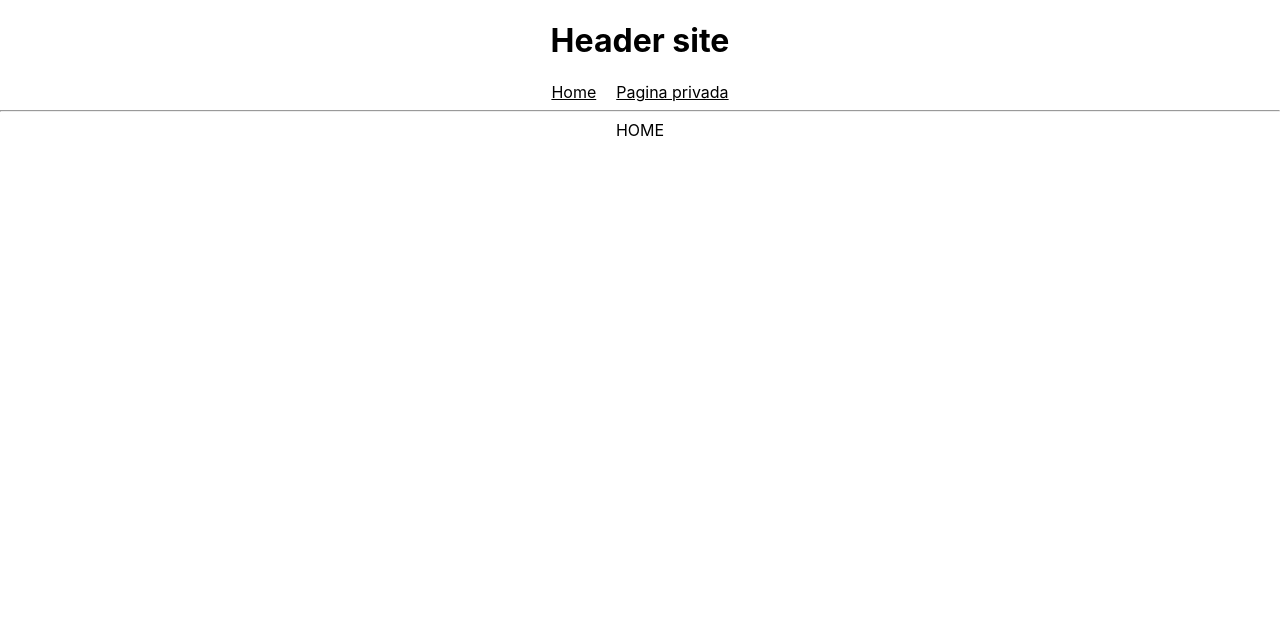
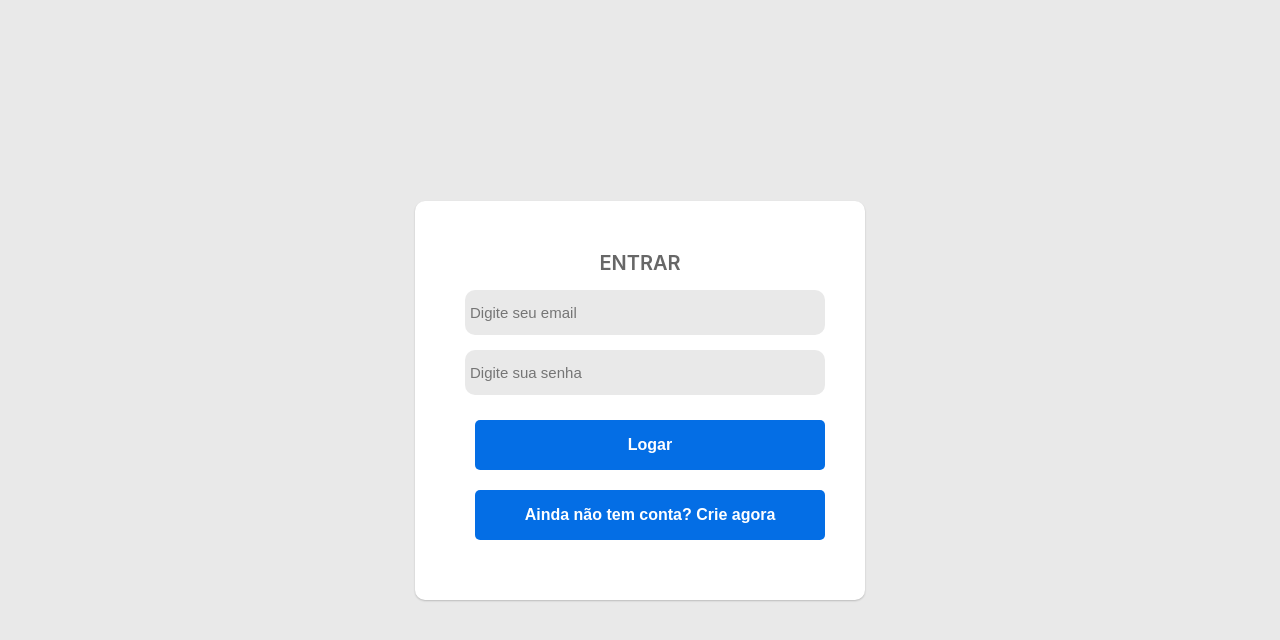
Before and after one commit to mdelmondes/financas, a React (Create React App) app: page / in a window 1280 px wide. Shown: the top 640 px of the page. Built offline with nearby package versions, Linux system fonts and the light colour scheme; no server answers.

Commit message:
Ajustes nas rotas, inclusao de tela de registro (front), aplicado css na tela de login, e ajustado tela principal para quando nao tiver logado, ir para a pagina de login

```diff
--- a/src/App.css
+++ b/src/App.css
@@ -1,5 +1,6 @@
 .App {
   text-align: center;
+  background-color: #e9e9e9;
 }
 
 nav a {
--- a/src/App.tsx
+++ b/src/App.tsx
@@ -5,6 +5,9 @@ import { Home } from './components/Home';
 import { Private } from './components/Private';
 import { RequireAuth } from './contexts/Auth/RequireAuth';
 import { AuthContext } from './contexts/Auth/AuthContext';
+import { Register } from './components/Register';
+import { Login } from './components/Login';
+import { Navbar } from './components/Navbar';
 
 function App() {
   const auth = useContext(AuthContext)
@@ -17,17 +20,16 @@ function App() {
 
   return (
     <div className="App">
-      <header>
-        <h1>Header site</h1>
-        <nav>
-          <Link to="/">Home</Link>
-          <Link to="/private">Pagina privada</Link>
-          {auth.user && <a href="#" onClick={handleLogout}>Sair</a>}
-        </nav>
-      </header>
+      {auth.user && <Navbar/>}
+      {/*
       <hr/>
+     */}
       <Routes>
-        <Route path="/" element={<Home/>} />
+        <Route path="/" element={<Login/>} />
+        <Route path="/login" element={<Login/>} />
+        <Route path="/register" element={<Register/>} />
+        <Route path="*" element={<RequireAuth><Home/></RequireAuth>} />
+        <Route path="/home" element={<RequireAuth><Home/></RequireAuth>} />
         <Route path="/private" element={<RequireAuth><Private/></RequireAuth>} />
       </Routes>
     </div>
--- /dev/null
+++ b/src/components/Login/index.css
@@ -0,0 +1,54 @@
+.div_form_container {
+    width: 100%;
+    height: 100vh;
+    display: flex;
+    gap: 10px;
+    flex-direction: column;
+    align-items: center;
+    justify-content: center;
+}
+
+.class_form_login {
+    gap: 15px;
+    display: flex;
+    justify-content: center;
+    flex-direction: column;
+    width: 100%;
+    box-shadow: 0 1px 2px #0003;
+    max-width: 350px;
+    padding: 50px;
+    border-radius: 10px;
+    background-color: #fff;
+}
+
+.class_form_label {
+    font-size: 20px;
+    font-weight: 600;
+    color: #676767;
+}
+
+.input_form {
+    font-size: 15px;
+    line-height: 1.2;
+    border: none;
+    border-radius: 10px;
+    display: block;
+    width: 100%;
+    height: 45px;
+    background-color: #e9e9e9;
+    padding: 0 5px;
+}
+
+.button_enviar {
+    padding: 16px 20px;
+    margin: 10px;
+    outline: none;
+    border: none;
+    border-radius: 5px;
+    width: 100%;
+    cursor: pointer;
+    background-color: #046ee5;
+    color: #fff;
+    font-weight: 600;
+    font-size: 16px;
+}
--- a/src/components/Login/index.tsx
+++ b/src/components/Login/index.tsx
@@ -1,6 +1,7 @@
 import { useContext, useState } from "react"
 import { AuthContext } from "../../contexts/Auth/AuthContext"
 import { useNavigate } from "react-router-dom"
+import './index.css'
 
 export const Login = () => {
     const auth = useContext(AuthContext)
@@ -16,20 +17,36 @@ export const Login = () => {
             const isLogged = await auth.signin(email, password)
 
             if(isLogged){
-                navigate('/')
+                navigate('/home')
             } else {
                 alert('SENHA OU USUARIO INVALIDO')
             }
         }
     }
 
+    const handleRegister = async () => {
+        navigate('/register')
+    }
+
     return (
         <div>
-            <h2>Página </h2>
-            <input type="text" value={email} onChange={e => setEmail(e.target.value)} placeholder="Digite seu email" />
-            <input type="password" value={password} onChange={e => setPassword(e.target.value)} placeholder="Digite sua senha" />
-
-            <button onClick={handleLogin}>Logar</button>
+            <div className="div_form_container">
+                <div>
+                    <form className="class_form_login">
+                        <label className="class_form_label">ENTRAR</label>
+                        <div>
+                            <input className="input_form" type="text" value={email} onChange={e => setEmail(e.target.value)} placeholder="Digite seu email" />
+                        </div>
+                        <div>
+                            <input className="input_form" type="password" value={password} onChange={e => setPassword(e.target.value)} placeholder="Digite sua senha" />
+                        </div>
+                        <div>
+                            <button type="button" className="button_enviar" onClick={handleLogin}>Logar</button>
+                            <button type="button" className="button_enviar" onClick={handleRegister}>Ainda não tem conta? Crie agora</button>
+                        </div>
+                    </form>
+                </div>
+            </div>
         </div>
     )
 }
--- /dev/null
+++ b/src/components/Navbar/index.tsx
@@ -0,0 +1,27 @@
+import React, { useContext } from 'react';
+import { Link, useNavigate } from 'react-router-dom'
+import { RequireAuth } from './../../contexts/Auth/RequireAuth';
+import { AuthContext } from './../../contexts/Auth/AuthContext';
+
+export const Navbar = () => {
+    const auth = useContext(AuthContext)
+    const navigate = useNavigate()
+
+    const handleLogout = async () => {
+        await auth.signout()
+        navigate('/')
+    }
+
+    return (
+        <div>
+            <header>
+                <nav>
+                    <Link to="/home">Home</Link>
+                    <Link to="/private">Pagina privada</Link>
+                    <Link to="/register">Sign Up</Link>
+                    {auth.user && <a href="#" onClick={handleLogout}>Sair</a>}
+                </nav>
+            </header>
+        </div>
+    )
+}
--- /dev/null
+++ b/src/components/Register/index.css
@@ -0,0 +1,53 @@
+.div_form_container {
+    width: 100%;
+    height: 100vh;
+    display: flex;
+    gap: 10px;
+    flex-direction: column;
+    align-items: center;
+    justify-content: center;
+}
+
+.class_form_register {
+    gap: 15px;
+    display: flex;
+    justify-content: center;
+    flex-direction: column;
+    width: 100%;
+    box-shadow: 0 1px 2px #0003;
+    max-width: 350px;
+    padding: 50px;
+    border-radius: 10px;
+    background-color: #fff;
+}
+
+.class_form_label {
+    font-size: 20px;
+    font-weight: 600;
+    color: #676767;
+}
+
+.input_form {
+    font-size: 15px;
+    line-height: 1.2;
+    border: none;
+    border-radius: 10px;
+    display: block;
+    width: 100%;
+    height: 45px;
+    background-color: #e9e9e9;
+    padding: 0 5px;
+}
+
+.button_enviar {
+    padding: 16px 20px;
+    outline: none;
+    border: none;
+    border-radius: 5px;
+    width: 100%;
+    cursor: pointer;
+    background-color: #046ee5;
+    color: #fff;
+    font-weight: 600;
+    font-size: 16px;
+}
--- /dev/null
+++ b/src/components/Register/index.tsx
@@ -0,0 +1,47 @@
+import { useState } from "react"
+import { useNavigate } from "react-router-dom"
+import './index.css'
+
+export const Register = () => {
+    const [nome, setNome] = useState('')
+    const [email, setEmail] = useState('')
+    const [emailConf, setEmailConf] = useState('')
+    const [senha, setSenha] = useState('')
+    const navigate = useNavigate()
+
+    const goToLogin = () => {
+        navigate('/login')
+    }
+
+    const handleRegister = async () => {
+
+    }
+
+    return (
+        <div>
+            <div className="div_form_container">
+                <div>
+                    <form className="class_form_register">
+                    <label className="class_form_label">REGISTRE-SE</label>
+                        <div>
+                            <input value={nome} onChange={e => setNome(e.target.value)} className="input_form" type="text" placeholder="Digite o seu nome" />
+                            </div>
+                        <div>
+                            <input value={email} onChange={e => setEmail(e.target.value)} className="input_form" type="text" placeholder="Digite o seu email" />
+                        </div>
+                        <div>
+                            <input value={emailConf} onChange={e => setEmailConf(e.target.value)} className="input_form" type="text" placeholder="Confirme o seu email" />
+                        </div>
+                        <div>
+                            <input value={senha} onChange={e => setSenha(e.target.value)} className="input_form" type="password" placeholder="Digite sua senha" />
+                        </div>
+                        <div>
+                            <button type="button" className="button_enviar" onClick={handleRegister}>Registre-se</button>
+                            <button type="button" className="button_enviar" onClick={goToLogin}>Já tem uma conta? Entre agora</button>
+                        </div>
+                    </form>
+                </div>
+            </div>
+        </div>
+    )
+}
```
Also changed, not shown: src/components/Navbar/index.css (added).
